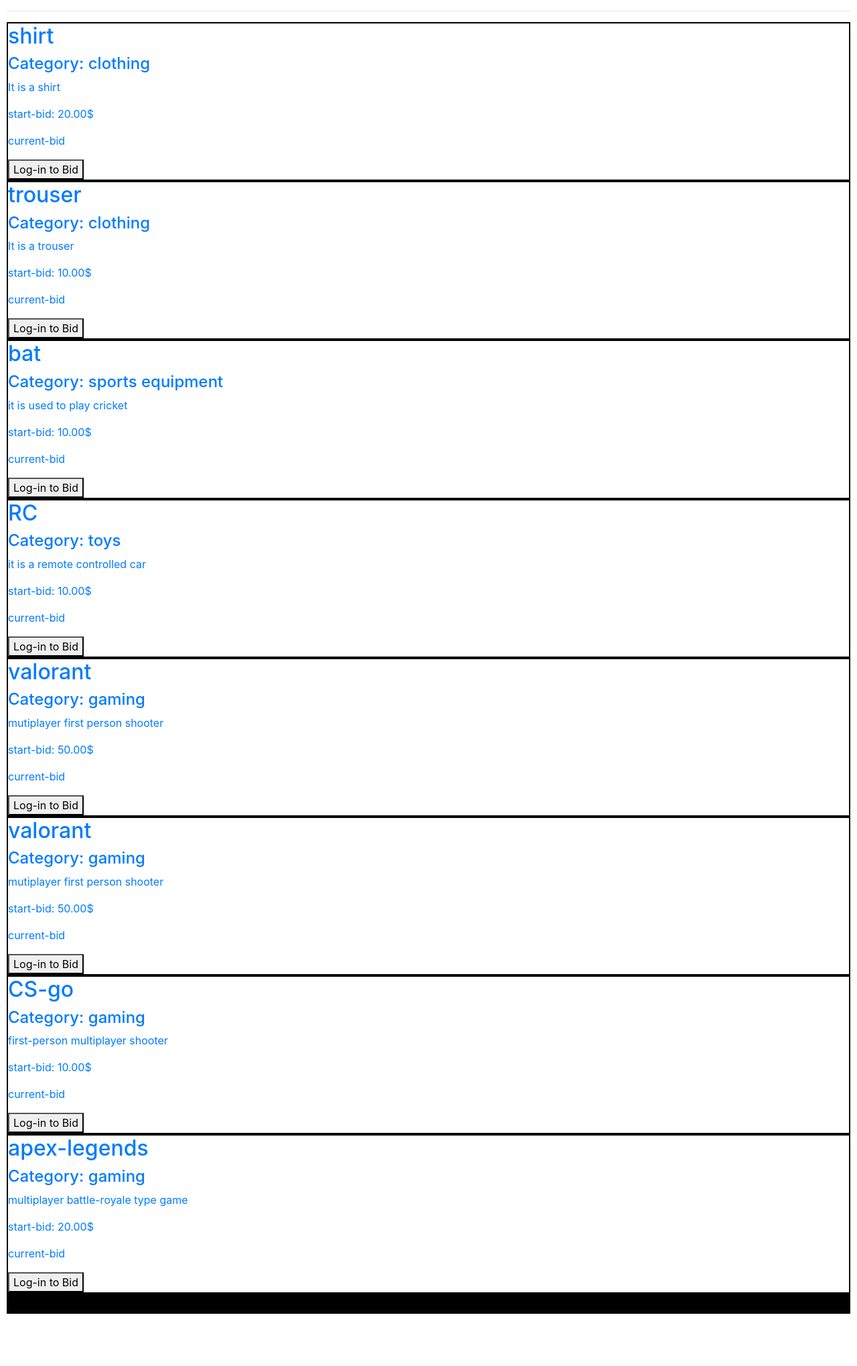
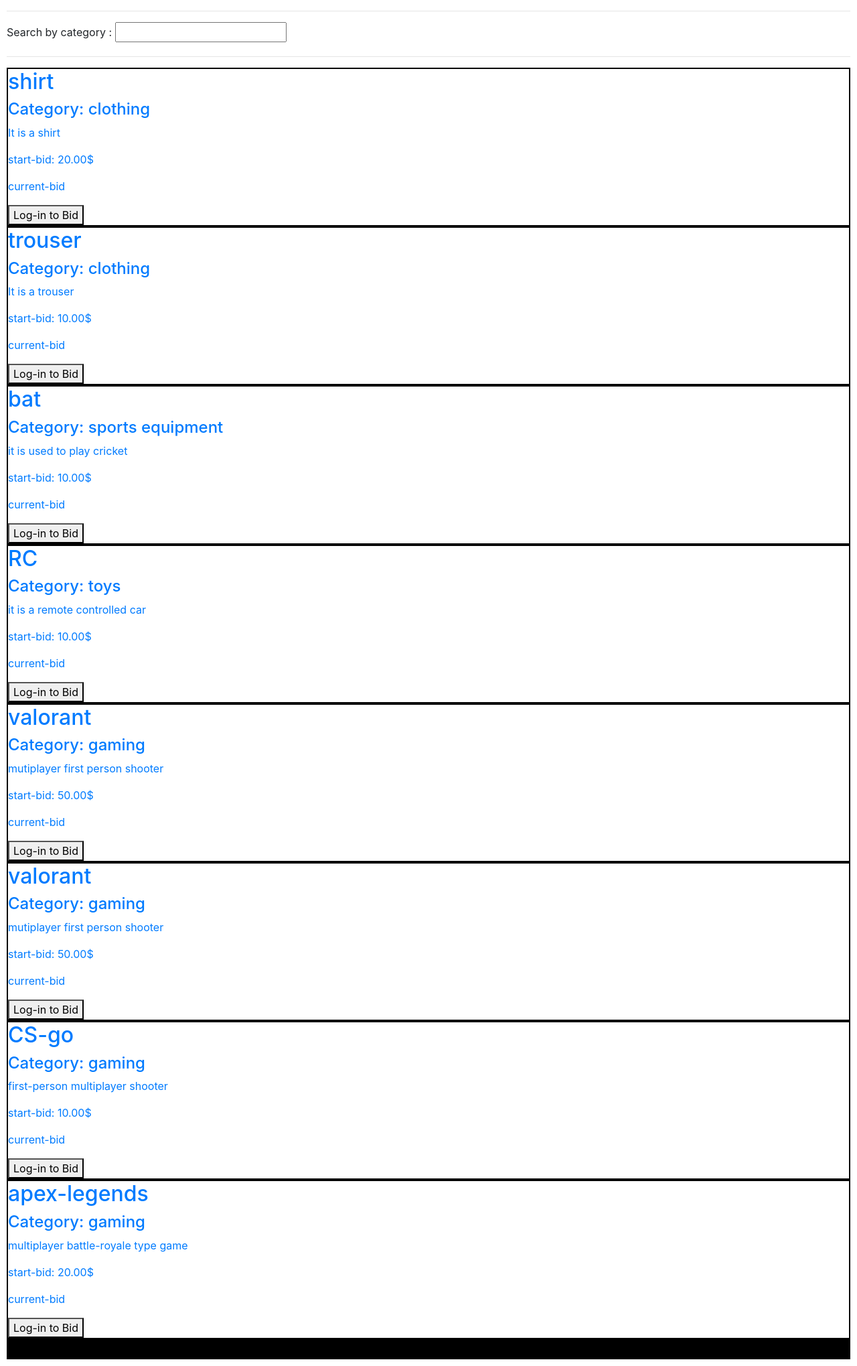
Before and after one commit to joshiPi/cs50-ebay, a Django app: page / in a window 1280 px wide. Shown: the part 66-2105 px from the top of the page at 67% size. Before the commit the page ends 2027 px from the top, so only its background shows below. Run offline with Django 3.2, Linux system fonts and the light colour scheme; data comes from the database, SQL or seed files in the repository; both versions use the stored data as it was after the commit; some libraries are stand-ins or nearby versions.

Commit message:
errors removed search functionality working fine

```diff
--- a/commerce/auctions/templates/auctions/category_search.html
+++ b/commerce/auctions/templates/auctions/category_search.html
@@ -5,6 +5,7 @@
 </h2>
 {% for listing in listings %}
 <div>
+    <a href="{% url 'listing' listing.id %}">
         <section style='border:2px solid black'>
             <h2>{{listing.title}}</h2>
             <h4>Category: {{ listing.category }}</h4>
@@ -13,6 +14,7 @@
             <p>current-bid</p>
             <button>bid</button>
         </section>
+    </a>
 
 </div>
 {% endfor %}
--- a/commerce/auctions/templates/auctions/layout.html
+++ b/commerce/auctions/templates/auctions/layout.html
@@ -15,6 +15,13 @@
     {% include "auctions/nav.html" %}
 
     <hr>
+    <div>
+        <form action="{% url 'search' %}">
+            <label for="q">Search by category :</label>
+            <input class='search' type="text" id='q' name='q'>
+        </form>
+    </div>
+    <hr>
     {% block body %}
     {% endblock %}
     <footer>
--- a/commerce/auctions/urls.py
+++ b/commerce/auctions/urls.py
@@ -4,6 +4,7 @@
 
 urlpatterns = [
     path("", views.index, name="index"),
+    path("search", views.search, name="search"),
     path("login", views.login_view, name="login"),
     path("logout", views.logout_view, name="logout"),
     path("register", views.register, name="register"),
--- a/commerce/auctions/views.py
+++ b/commerce/auctions/views.py
@@ -12,6 +12,15 @@
     listings = Listings.objects.filter(closed=False)
 
     return render(request, "auctions/index.html", {'listings': listings})
+
+
+def search(request):
+    q = request.GET['q']
+    listings = Listings.objects.filter(category=q)
+    if listings:
+        return render(request, 'auctions/category_search.html', {'listings': listings, 'q': q})
+    else:
+        return HttpResponse('<html>no such category exists</html>')
 
 
 def listing(request, pk):
```
Also changed, not shown: commerce/db.sqlite3. Lines whose indentation alone changed are shown as unchanged.
